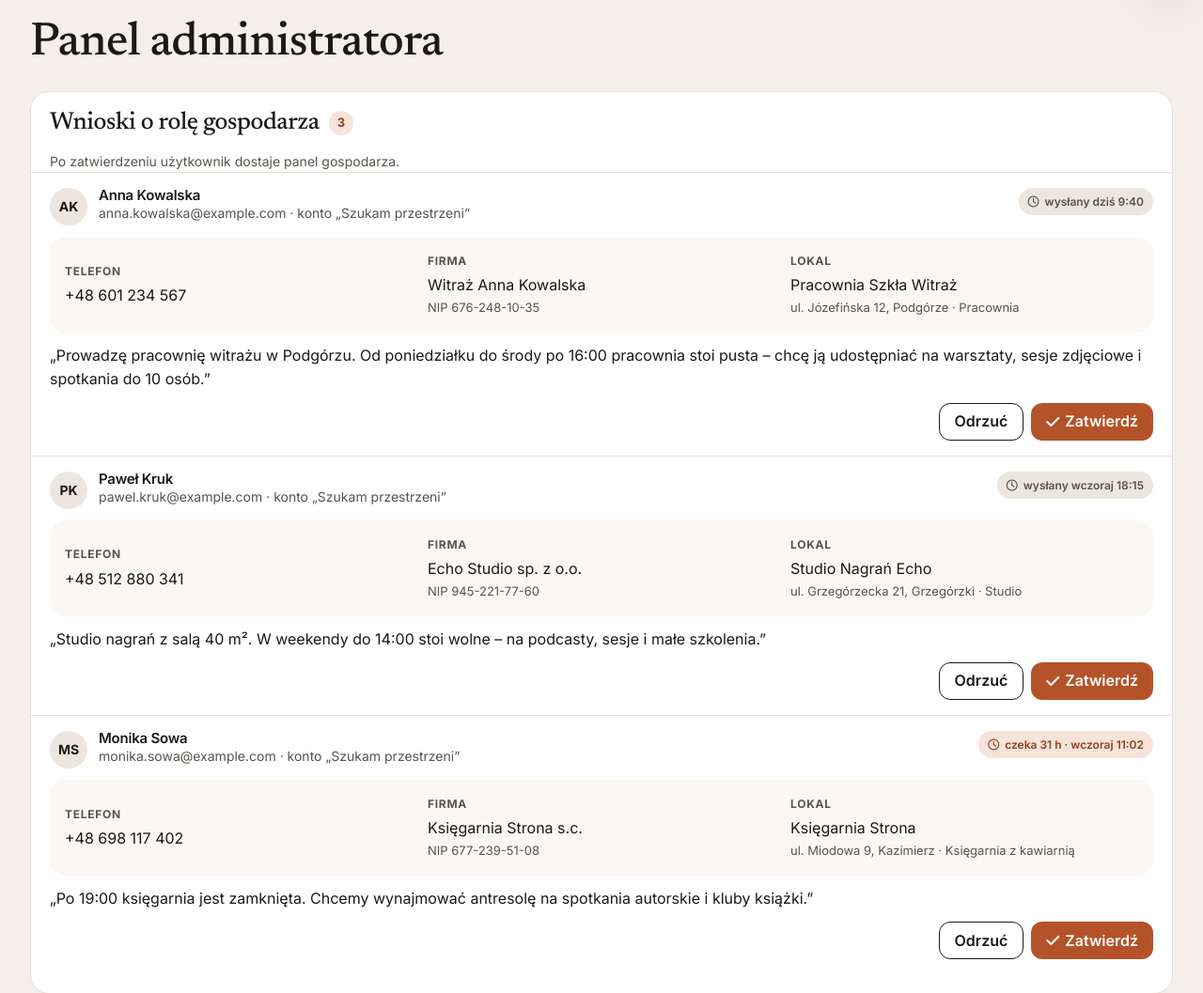
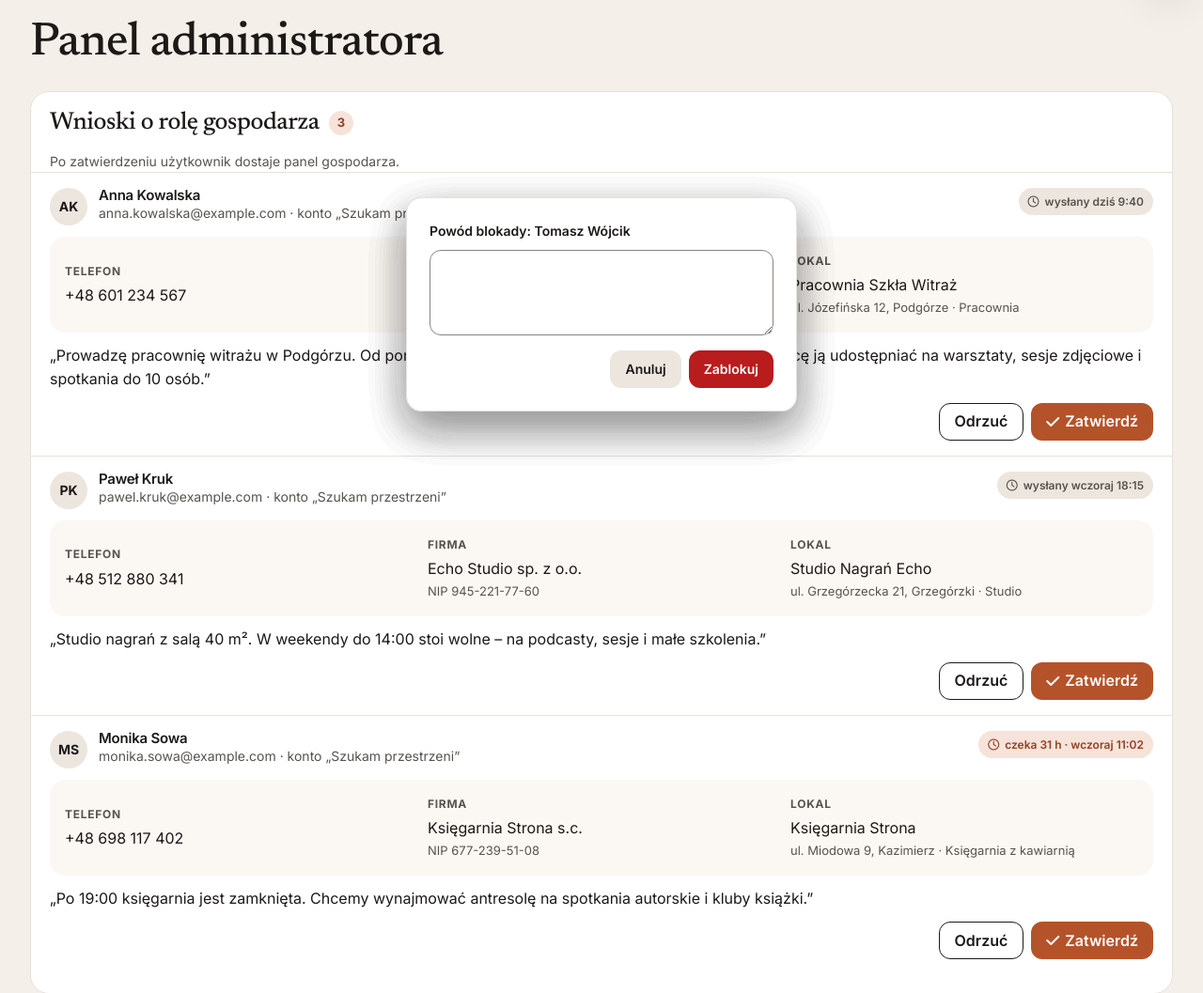
Before and after one commit to JaneckiGit/wdpai-project, a PHP site: page /admin in a window 1280 px wide. Shown: the part 76-1133 px from the top of the page at 94% size. Run offline with PHP 8.4, Linux system fonts and the light colour scheme; some libraries are stand-ins or nearby versions.

Commit message:
feat: admin decisions as POST forms with validation and a block reason

```diff
--- a/public/css/admin.css
+++ b/public/css/admin.css
@@ -2,10 +2,6 @@
    Karty, listy, plakietki, przyciski i wyszukiwarka pochodzą ze style.css; tu jest tylko układ tej strony. */
 .admin .admin__section {
     gap: var(--space-2);
-}
-
-.admin__decision {
-    justify-content: flex-end;
 }
 
 /* Dane z wniosku w szarym polu: telefon, firma, lokal. */
@@ -156,8 +152,13 @@
     display: block;
 }
 
-.admin__user-actions {
-    justify-content: flex-end;
+/* Okienko „Zablokuj” z polem na powód; przeglądarka wyświetla je na środku ekranu nad stroną. */
+.admin__block-form {
+    width: min(26rem, 100% - 2 * var(--space-2));
+    padding: var(--space-3);
+    gap: var(--space-2);
+    box-shadow: var(--shadow-soft);
+    color: var(--color-text);
 }
 
 .actions .admin__block,
--- a/public/index.php
+++ b/public/index.php
@@ -49,6 +49,9 @@ $routing->get('/host/venues/new', HostController::class, 'addVenue');
 $routing->post('/host/venues/new', HostController::class, 'addVenue');
 $routing->post('/host/requests/{id}', HostController::class, 'decideRequest');
 $routing->get('/admin', AdminController::class, 'dashboard');
+$routing->post('/admin/applications/{id}', AdminController::class, 'decideApplication');
+$routing->post('/admin/venues/{id}', AdminController::class, 'decideVenue');
+$routing->post('/admin/users/{id}', AdminController::class, 'updateUser');
 
 try {
     $routeFound = $routing->dispatch(
--- a/public/views/admin.html.php
+++ b/public/views/admin.html.php
@@ -11,9 +11,10 @@ $filterUrl = static fn (string $group): string => '/admin?' . http_build_query(a
 ?>
 <?php require __DIR__ . '/partials/header.html.php'; ?>
 
-<!-- TODO: Laboratorium 8 i 9 – przyciski decyzji zapiszą zmiany w bazie; do tego czasu mają tylko wygląd (type="button"). -->
 <main class="page stack admin">
     <h1>Panel administratora</h1>
+
+    <?php require __DIR__ . '/partials/status-message.html.php'; ?>
 
     <section class="card panel" aria-labelledby="applications-heading">
         <h2 id="applications-heading">Wnioski o rolę gospodarza <span class="count"><?= count($applications) ?></span></h2>
@@ -39,10 +40,10 @@ $filterUrl = static fn (string $group): string => '/admin?' . http_build_query(a
                     </dl>
                     <p class="list-item__row">„<?= htmlspecialchars($application['message']) ?>”</p>
 
-                    <div class="list-item__row actions admin__decision">
-                        <button class="button button--outline" type="button">Odrzuć</button>
-                        <button class="button" type="button"><i class="fa-solid fa-check" aria-hidden="true"></i> Zatwierdź</button>
-                    </div>
+                    <form class="list-item__row actions actions--end" action="/admin/applications/<?= $application['id'] ?>" method="post">
+                        <button class="button button--outline" type="submit" name="decision" value="reject">Odrzuć</button>
+                        <button class="button" type="submit" name="decision" value="approve"><i class="fa-solid fa-check" aria-hidden="true"></i> Zatwierdź</button>
+                    </form>
                 </li>
             <?php endforeach; ?>
         </ul>
@@ -76,10 +77,10 @@ $filterUrl = static fn (string $group): string => '/admin?' . http_build_query(a
                                 <i class="fa-solid fa-video" aria-hidden="true"></i> <?= $venue['hasReel'] ? 'Rolka czeka na zatwierdzenie' : 'Bez rolki' ?>
                             </span>
                         </p>
-                        <div class="actions">
-                            <button class="button button--outline" type="button">Odrzuć</button>
-                            <button class="button" type="button"><i class="fa-solid fa-check" aria-hidden="true"></i> Opublikuj</button>
-                        </div>
+                        <form class="actions" action="/admin/venues/<?= $venue['id'] ?>" method="post">
+                            <button class="button button--outline" type="submit" name="decision" value="reject">Odrzuć</button>
+                            <button class="button" type="submit" name="decision" value="publish"><i class="fa-solid fa-check" aria-hidden="true"></i> Opublikuj</button>
+                        </form>
                     </div>
                 </li>
             <?php endforeach; ?>
@@ -134,16 +135,30 @@ $filterUrl = static fn (string $group): string => '/admin?' . http_build_query(a
                             </td>
                             <td><?= $user['lastSeen'] ?></td>
                             <td>
-                                <div class="actions admin__user-actions">
-                                <?php if ($user['isHost']): ?>
-                                    <button class="button button--outline" type="button">Odbierz rolę gospodarza</button>
+                                <form class="actions actions--end" action="/admin/users/<?= $user['id'] ?>" method="post">
+                                    <?php if ($user['isHost']): ?>
+                                        <button class="button button--outline" type="submit" name="action" value="revoke-host">Odbierz rolę gospodarza</button>
+                                    <?php endif; ?>
+                                    <?php if ($user['status'] === 'blocked'): ?>
+                                        <button class="button button--outline admin__unblock" type="submit" name="action" value="unblock">Odblokuj</button>
+                                    <?php else: ?>
+                                        <button class="button button--outline admin__block" type="button" popovertarget="block-<?= $user['id'] ?>">Zablokuj</button>
+                                    <?php endif; ?>
+                                </form>
+                                <?php if ($user['status'] !== 'blocked'): ?>
+                                    <!-- Okienko z powodem blokady otwiera atrybut popover, jak menu konta – bez JavaScriptu. -->
+                                    <form class="card stack admin__block-form" id="block-<?= $user['id'] ?>" action="/admin/users/<?= $user['id'] ?>" method="post" popover>
+                                        <input type="hidden" name="action" value="block">
+                                        <div class="field">
+                                            <label for="block-reason-<?= $user['id'] ?>">Powód blokady: <?= htmlspecialchars($user['name']) ?></label>
+                                            <textarea id="block-reason-<?= $user['id'] ?>" name="reason" rows="3" maxlength="<?= $maxReasonLength ?>" required></textarea>
+                                        </div>
+                                        <div class="actions actions--end">
+                                            <button class="button button--secondary" type="button" popovertarget="block-<?= $user['id'] ?>" popovertargetaction="hide">Anuluj</button>
+                                            <button class="button button--danger" type="submit">Zablokuj</button>
+                                        </div>
+                                    </form>
                                 <?php endif; ?>
-                                <?php if ($user['status'] === 'blocked'): ?>
-                                    <button class="button button--outline admin__unblock" type="button">Odblokuj</button>
-                                <?php else: ?>
-                                    <button class="button button--outline admin__block" type="button">Zablokuj</button>
-                                <?php endif; ?>
-                                </div>
                             </td>
                         </tr>
                     <?php endforeach; ?>
--- a/src/controllers/AdminController.php
+++ b/src/controllers/AdminController.php
@@ -4,65 +4,163 @@ declare(strict_types=1);
 
 namespace App\Controller;
 
+use App\Form\BlockUserForm;
 use App\Form\UserFilterForm;
 
 // TODO: Laboratorium 9 – panel tylko dla zalogowanego administratora (rola z sesji).
 final class AdminController extends AppController
 {
+    private const APPLICATION_DECISIONS = ['approve', 'reject'];
+    private const VENUE_DECISIONS = ['publish', 'reject'];
+    private const USER_ACTIONS = ['block', 'unblock', 'revoke-host'];
+
+    // TODO: Laboratorium 8 – decyzje zapisane w bazie zamiast samego komunikatu.
+    private const STATUS_MESSAGES = [
+        'application-approve' => 'Wniosek zatwierdzony. Użytkownik dostanie rolę gospodarza, gdy wnioski trafią do bazy danych.',
+        'application-reject' => 'Wniosek odrzucony. Decyzja zapisze się, gdy wnioski trafią do bazy danych.',
+        'venue-publish' => 'Lokal opublikowany. Pojawi się w Odkrywaj, gdy lokale trafią do bazy danych.',
+        'venue-reject' => 'Lokal odrzucony. Decyzja zapisze się, gdy lokale trafią do bazy danych.',
+        'user-block' => 'Użytkownik zablokowany. Blokada zapisze się, gdy konta trafią do bazy danych.',
+        'user-unblock' => 'Użytkownik odblokowany. Zmiana zapisze się, gdy konta trafią do bazy danych.',
+        'user-revoke-host' => 'Rola gospodarza odebrana. Zmiana zapisze się, gdy konta trafią do bazy danych.',
+    ];
+
     // TODO: Laboratorium 8 – wnioski, lokale do akceptacji i użytkownicy z bazy zamiast przykładowych danych.
     private const SAMPLE_APPLICATIONS = [
-        ['name' => 'Anna Kowalska', 'email' => 'anna.kowalska@example.com', 'sent' => 'dziś 9:40', 'waitingHours' => 2,
+        ['id' => 1, 'name' => 'Anna Kowalska', 'email' => 'anna.kowalska@example.com', 'sent' => 'dziś 9:40', 'waitingHours' => 2,
             'phone' => '+48 601 234 567', 'company' => 'Witraż Anna Kowalska', 'nip' => '676-248-10-35',
             'venue' => 'Pracownia Szkła Witraż', 'venueDetails' => 'ul. Józefińska 12, Podgórze · Pracownia',
             'message' => 'Prowadzę pracownię witrażu w Podgórzu. Od poniedziałku do środy po 16:00 pracownia stoi pusta – chcę ją udostępniać na warsztaty, sesje zdjęciowe i spotkania do 10 osób.'],
-        ['name' => 'Paweł Kruk', 'email' => 'pawel.kruk@example.com', 'sent' => 'wczoraj 18:15', 'waitingHours' => 17,
+        ['id' => 2, 'name' => 'Paweł Kruk', 'email' => 'pawel.kruk@example.com', 'sent' => 'wczoraj 18:15', 'waitingHours' => 17,
             'phone' => '+48 512 880 341', 'company' => 'Echo Studio sp. z o.o.', 'nip' => '945-221-77-60',
             'venue' => 'Studio Nagrań Echo', 'venueDetails' => 'ul. Grzegórzecka 21, Grzegórzki · Studio',
             'message' => 'Studio nagrań z salą 40 m². W weekendy do 14:00 stoi wolne – na podcasty, sesje i małe szkolenia.'],
-        ['name' => 'Monika Sowa', 'email' => 'monika.sowa@example.com', 'sent' => 'wczoraj 11:02', 'waitingHours' => 31,
+        ['id' => 3, 'name' => 'Monika Sowa', 'email' => 'monika.sowa@example.com', 'sent' => 'wczoraj 11:02', 'waitingHours' => 31,
             'phone' => '+48 698 117 402', 'company' => 'Księgarnia Strona s.c.', 'nip' => '677-239-51-08',
             'venue' => 'Księgarnia Strona', 'venueDetails' => 'ul. Miodowa 9, Kazimierz · Księgarnia z kawiarnią',
             'message' => 'Po 19:00 księgarnia jest zamknięta. Chcemy wynajmować antresolę na spotkania autorskie i kluby książki.'],
     ];
 
     private const SAMPLE_PENDING_VENUES = [
-        ['name' => 'Piwnica Lampion', 'host' => 'Piotr Nowak', 'address' => 'ul. Szewska 14, Stare Miasto', 'sent' => 'dziś 8:15',
+        ['id' => 4, 'name' => 'Piwnica Lampion', 'host' => 'Piotr Nowak', 'address' => 'ul. Szewska 14, Stare Miasto', 'sent' => 'dziś 8:15',
             'purposes' => ['meetings', 'events'], 'seatPrice' => null, 'seatCount' => null, 'exclusivePrice' => 180, 'capacity' => 24,
             'hasReel' => false],
-        ['name' => 'Atelier Len', 'host' => 'Joanna Wrona', 'address' => 'ul. Krakowska 30, Kazimierz', 'sent' => 'wczoraj 20:30',
+        ['id' => 5, 'name' => 'Atelier Len', 'host' => 'Joanna Wrona', 'address' => 'ul. Krakowska 30, Kazimierz', 'sent' => 'wczoraj 20:30',
             'purposes' => ['work', 'shoots'], 'seatPrice' => 16, 'seatCount' => 8, 'exclusivePrice' => 140, 'capacity' => 12,
             'hasReel' => true],
     ];
 
     private const SAMPLE_USERS = [
-        ['name' => 'Anna Kowalska', 'email' => 'anna.kowalska@example.com', 'isHost' => false, 'status' => 'application', 'lastSeen' => 'dziś 9:40'],
-        ['name' => 'Piotr Nowak', 'email' => 'piotr.nowak@example.com', 'isHost' => true, 'status' => 'active', 'lastSeen' => 'dziś 8:15'],
-        ['name' => 'Tomasz Wrona', 'email' => 'tomasz.wrona@example.com', 'isHost' => true, 'status' => 'active', 'lastSeen' => 'wczoraj 21:40'],
-        ['name' => 'Marta Zielińska', 'email' => 'marta.zielinska@example.com', 'isHost' => false, 'status' => 'active', 'lastSeen' => 'wczoraj 21:05'],
-        ['name' => 'Tomasz Wójcik', 'email' => 'tomasz.wojcik@example.com', 'isHost' => false, 'status' => 'active', 'lastSeen' => 'wczoraj 16:30'],
-        ['name' => 'Adam Nowicki', 'email' => 'adam.nowicki@example.com', 'isHost' => false, 'status' => 'blocked', 'lastSeen' => '12.11',
+        ['id' => 1, 'name' => 'Anna Kowalska', 'email' => 'anna.kowalska@example.com', 'isHost' => false, 'status' => 'application', 'lastSeen' => 'dziś 9:40'],
+        ['id' => 2, 'name' => 'Piotr Nowak', 'email' => 'piotr.nowak@example.com', 'isHost' => true, 'status' => 'active', 'lastSeen' => 'dziś 8:15'],
+        ['id' => 3, 'name' => 'Tomasz Wrona', 'email' => 'tomasz.wrona@example.com', 'isHost' => true, 'status' => 'active', 'lastSeen' => 'wczoraj 21:40'],
+        ['id' => 4, 'name' => 'Marta Zielińska', 'email' => 'marta.zielinska@example.com', 'isHost' => false, 'status' => 'active', 'lastSeen' => 'wczoraj 21:05'],
+        ['id' => 5, 'name' => 'Tomasz Wójcik', 'email' => 'tomasz.wojcik@example.com', 'isHost' => false, 'status' => 'active', 'lastSeen' => 'wczoraj 16:30'],
+        ['id' => 6, 'name' => 'Adam Nowicki', 'email' => 'adam.nowicki@example.com', 'isHost' => false, 'status' => 'blocked', 'lastSeen' => '12.11',
             'blockReason' => 'spam w prośbach o rezerwację'],
     ];
 
     public function dashboard(): void
     {
         $form = new UserFilterForm($_GET);
-        $isValid = $form->isValid();
 
-        if (!$isValid) {
+        if (!$form->isValid()) {
             http_response_code(400);
         }
 
+        $this->renderDashboard($form, $form->errors());
+    }
+
+    public function decideApplication(int $id): void
+    {
+        $decision = $_POST['decision'] ?? null;
+
+        if (!in_array($decision, self::APPLICATION_DECISIONS, true)) {
+            $this->renderError(400, 'Nieprawidłowe żądanie', 'Nie rozpoznano decyzji dla tego wniosku.');
+            return;
+        }
+
+        if (!in_array($id, array_column(self::SAMPLE_APPLICATIONS, 'id'), true)) {
+            $this->renderError(404, 'Nie znaleziono wniosku', 'Wniosek o podanym numerze nie istnieje.');
+            return;
+        }
+
+        $this->redirect('/admin?status=application-' . $decision);
+    }
+
+    public function decideVenue(int $id): void
+    {
+        $decision = $_POST['decision'] ?? null;
+
+        if (!in_array($decision, self::VENUE_DECISIONS, true)) {
+            $this->renderError(400, 'Nieprawidłowe żądanie', 'Nie rozpoznano decyzji dla tego lokalu.');
+            return;
+        }
+
+        if (!in_array($id, array_column(self::SAMPLE_PENDING_VENUES, 'id'), true)) {
+            $this->renderError(404, 'Nie znaleziono lokalu', 'Lokal o podanym numerze nie czeka na akceptację.');
+            return;
+        }
+
+        $this->redirect('/admin?status=venue-' . $decision);
+    }
+
+    /* Blokada, odblokowanie albo odebranie roli gospodarza; akcja musi pasować do obecnego stanu konta. */
+    public function updateUser(int $id): void
+    {
+        $action = $_POST['action'] ?? null;
+
+        if (!in_array($action, self::USER_ACTIONS, true)) {
+            $this->renderError(400, 'Nieprawidłowe żądanie', 'Nie rozpoznano akcji dla tego użytkownika.');
+            return;
+        }
+
+        $user = array_column(self::SAMPLE_USERS, null, 'id')[$id] ?? null;
+
+        if ($user === null) {
+            $this->renderError(404, 'Nie znaleziono użytkownika', 'Użytkownik o podanym numerze nie istnieje.');
+            return;
+        }
+
+        $isAllowed = match ($action) {
+            'block' => $user['status'] !== 'blocked',
+            'unblock' => $user['status'] === 'blocked',
+            'revoke-host' => $user['isHost'],
+        };
+
+        if (!$isAllowed) {
+            $this->renderError(409, 'Nie można wykonać tej akcji', 'Konto jest już w tym stanie albo nie ma roli gospodarza.');
+            return;
+        }
+
+        if ($action === 'block') {
+            $form = new BlockUserForm($_POST);
+
+            if (!$form->isValid()) {
+                http_response_code(422);
+                $this->renderDashboard(new UserFilterForm([]), $form->errors());
+                return;
+            }
+        }
+
+        $this->redirect('/admin?status=user-' . $action . '#users');
+    }
+
+    /** @param array<string, string> $errors błędy filtra użytkowników albo formularza blokady */
+    private function renderDashboard(UserFilterForm $form, array $errors): void
+    {
         $this->render('admin', [
             'pageTitle' => 'Panel administratora – PoGodzinach',
             'stylesheet' => 'admin',
             'activeNav' => '',
             'applications' => self::SAMPLE_APPLICATIONS,
             'pendingVenues' => self::SAMPLE_PENDING_VENUES,
-            'users' => $isValid ? $this->findUsers($form) : [],
+            'users' => $form->errors() === [] ? $this->findUsers($form) : [],
             'groups' => UserFilterForm::GROUPS,
+            'maxReasonLength' => BlockUserForm::MAX_REASON_LENGTH,
             'form' => $form,
-            'errors' => $form->errors(),
+            'errors' => $errors,
+            'statusMessage' => $this->statusMessage(self::STATUS_MESSAGES),
         ]);
     }
 
--- /dev/null
+++ b/src/forms/BlockUserForm.php
@@ -0,0 +1,27 @@
+<?php
+
+declare(strict_types=1);
+
+namespace App\Form;
+
+/* Powód blokady pokazuje się w tabeli użytkowników, więc administrator musi go podać. */
+final class BlockUserForm extends Form
+{
+    public const MAX_REASON_LENGTH = 200;
+
+    public readonly string $reason;
+
+    public function __construct(array $input = [])
+    {
+        $this->reason = self::text($input, 'reason');
+    }
+
+    protected function validate(): void
+    {
+        if ($this->reason === '') {
+            $this->addError('reason', 'Podaj powód blokady.');
+        }
+
+        $this->requireMaxLength('reason', $this->reason, self::MAX_REASON_LENGTH, 'Powód blokady może mieć najwyżej ' . self::MAX_REASON_LENGTH . ' znaków.');
+    }
+}
```
